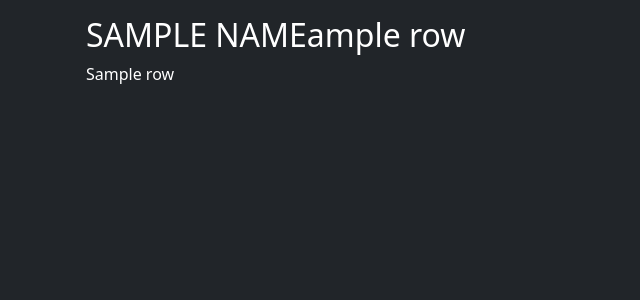
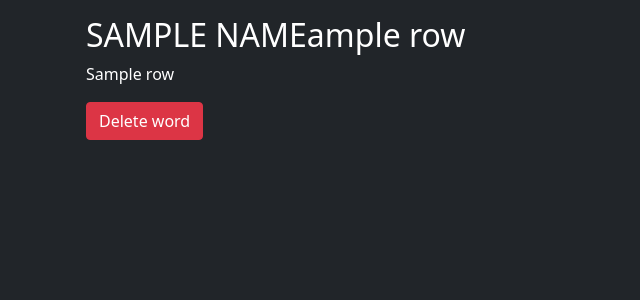
Before and after one commit to timthedev07/Flask-Dictionary, a Flask app: template templates/word.html in a window 1280 px wide. Shown: the top 300 px of the page, without its empty margins (0-640 px from the left). Run offline with Flask 2, Linux system fonts and the light colour scheme; the template is opened without the code that fills it: most values are stand-ins (such as "Sample title", 1, 10 or a date in 2020).

Commit message:
add the option to delete a word

```diff
--- a/app.py
+++ b/app.py
@@ -1,4 +1,4 @@
-from flask import Flask, render_template, request, redirect
+from flask import Flask, render_template, request, redirect, Response
 from sqlite3 import connect
 from constants import TABLE_NAME, DB_FILENAME
 
@@ -51,3 +51,15 @@ def add():
             result = db.execute(f"INSERT INTO {TABLE_NAME} (word, def, wordType) VALUES (?, ?, ?)", (word.lower(), definition, wordType))
 
         return redirect("/")
+
+@app.route("/delete-word", methods=["DELETE"])
+def delete():
+    word_id = request.get_json(force=True).get("wordId")
+
+    if not word_id:
+        return Response({"error": "Invalid Word Id"}, status=400)
+
+    with connect(DB_FILENAME) as conn:
+        cursor = conn.cursor()
+        result = cursor.execute(f"DELETE FROM {TABLE_NAME} WHERE id = :word_id", {"word_id": word_id})
+        return Response({"error": ""}, status=200)
--- a/templates/word.html
+++ b/templates/word.html
@@ -7,4 +7,27 @@
 {% block main %}
   <h2>{{ row[1][0]|upper}}{{ row[1][1:] }}</h2>
   <p>{{ row[2] }}</p>
+  <button data-wordId={{ row[0] }} id="del-word-button" class="btn btn-danger">Delete word</button>
+  <script>
+    const button = document.querySelector("#del-word-button");
+    button.addEventListener("click", async () => {
+      const response = confirm("Are you sure to delete this word?");
+      if (response) {
+        // do stuff here
+        const result = await fetch("/delete-word", {
+          method: "DELETE",
+          body: JSON.stringify({
+            wordId: button.getAttribute("data-wordId")
+          })
+        })
+
+        if (result.ok) {
+          window.location.replace("/");
+        } else {
+          alert((await result.json()).error);
+        }
+
+      }
+    })
+  </script>
 {% endblock %}
```
